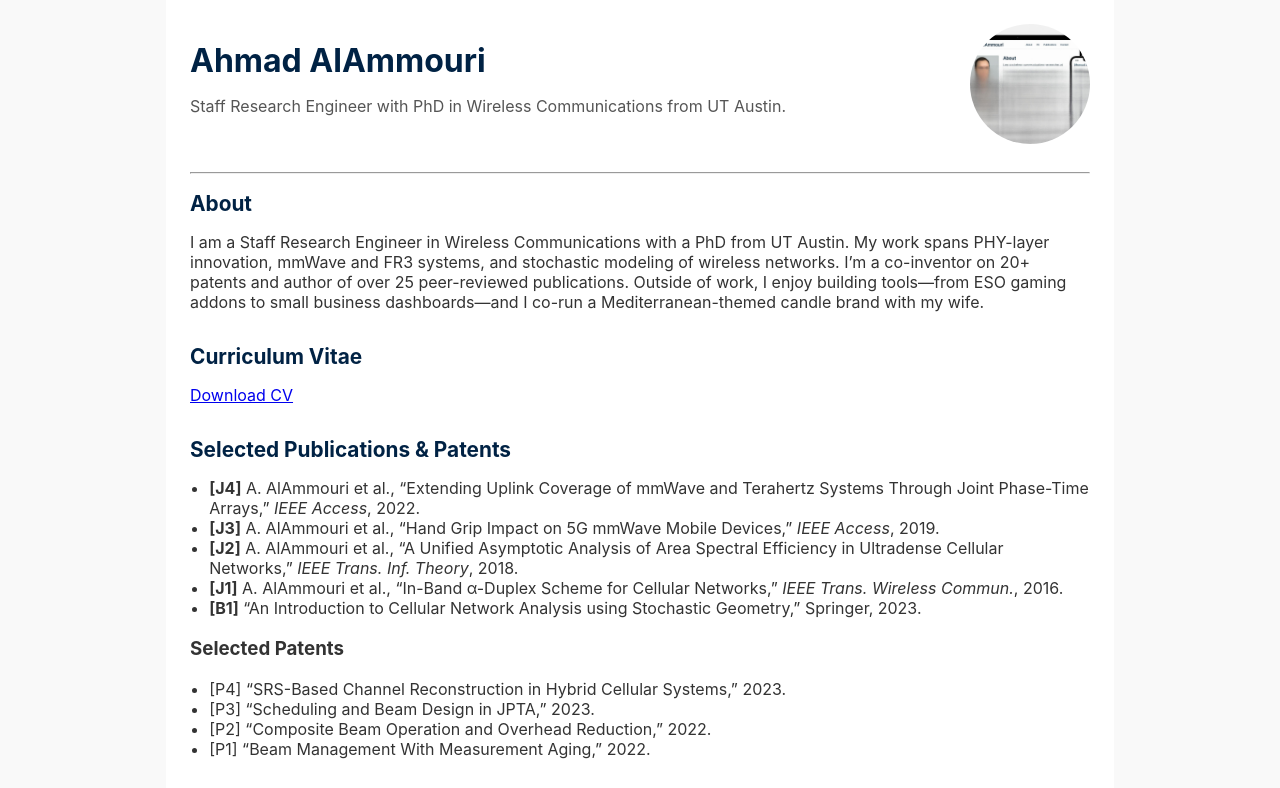
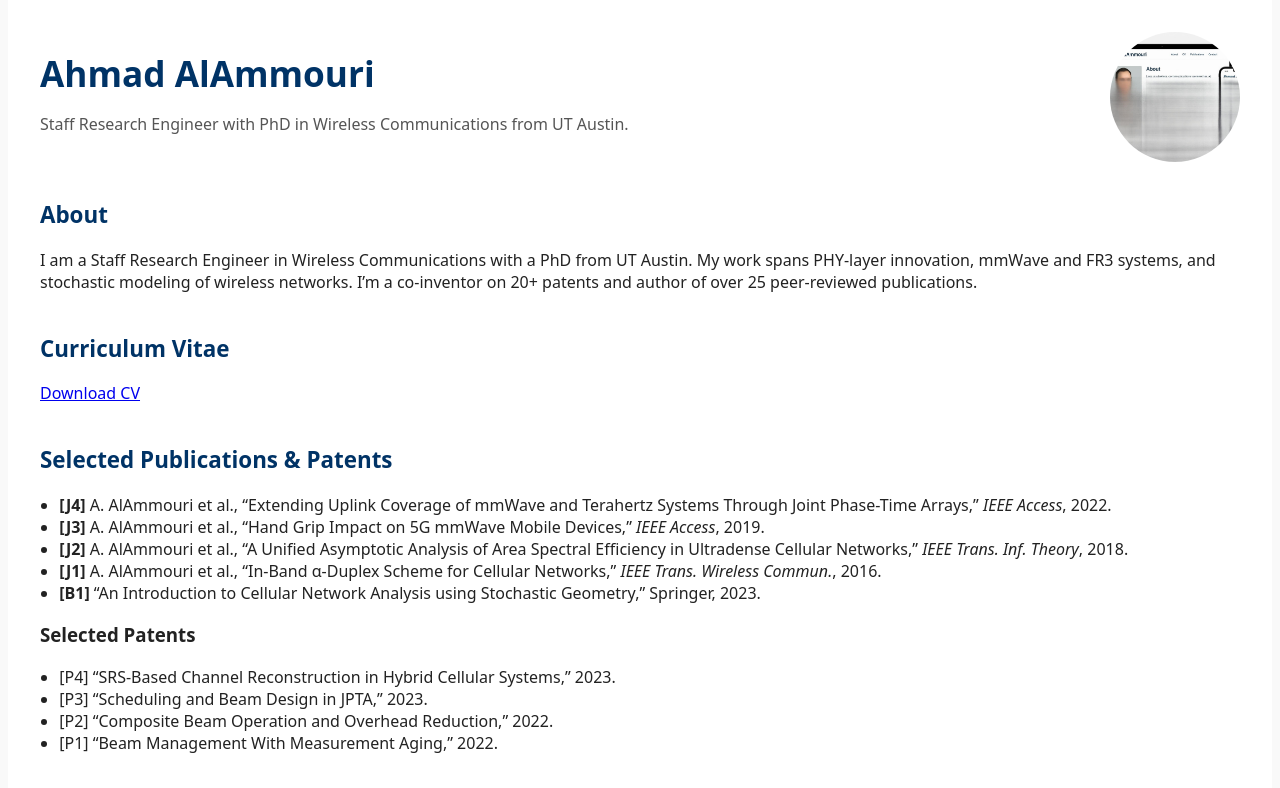
Before and after one commit to alammouri/alammouri.github.io, a plain HTML site: page index.html in a window 1280 px wide. Shown: the top 788 px of the page. Drawn offline with Linux system fonts and the light colour scheme.

Commit message:
Add files via upload

```diff
--- a/index.html
+++ b/index.html
@@ -1,28 +1,26 @@
 <!DOCTYPE html>
 <html lang="en">
 <head>
-    <meta charset="UTF-8">
-    <meta name="viewport" content="width=device-width, initial-scale=1.0">
+  <meta charset="UTF-8" />
+  <meta name="viewport" content="width=device-width, initial-scale=1.0"/>
   <title>Ahmad AlAmmouri</title>
-    <link rel="stylesheet" href="style.css">
+  <link rel="stylesheet" href="style.css" />
 </head>
 <body>
   <div class="container">
-        <div class="header">
+    <header class="header">
       <div class="left">
         <h1>Ahmad AlAmmouri</h1>
         <p class="subtitle">Staff Research Engineer with PhD in Wireless Communications from UT Austin.</p>
       </div>
       <div class="right">
-                <img src="photo.jpg" alt="Ahmad AlAmmouri">
+        <img src="photo.jpg" alt="Ahmad AlAmmouri" />
       </div>
-        </div>
-
-        <hr>
+    </header>
 
     <section>
       <h2>About</h2>
-            <p>I am a Staff Research Engineer in Wireless Communications with a PhD from UT Austin. My work spans PHY-layer innovation, mmWave and FR3 systems, and stochastic modeling of wireless networks. I’m a co-inventor on 20+ patents and author of over 25 peer-reviewed publications. Outside of work, I enjoy building tools—from ESO gaming addons to small business dashboards—and I co-run a Mediterranean-themed candle brand with my wife.</p>
+      <p>I am a Staff Research Engineer in Wireless Communications with a PhD from UT Austin. My work spans PHY-layer innovation, mmWave and FR3 systems, and stochastic modeling of wireless networks. I’m a co-inventor on 20+ patents and author of over 25 peer-reviewed publications.</p>
     </section>
 
     <section>
--- a/style.css
+++ b/style.css
@@ -1,15 +1,15 @@
 body {
-    font-family: -apple-system, BlinkMacSystemFont, 'Segoe UI', Roboto, Oxygen, Ubuntu, sans-serif;
-    background: #f9f9f9;
-    color: #333;
+  font-family: system-ui, sans-serif;
   margin: 0;
   padding: 0;
+  background: #f9f9f9;
+  color: #222;
 }
 
 .container {
-    max-width: 900px;
-    margin: 0 auto;
-    padding: 1.5rem;
+  max-width: 1200px;
+  margin: auto;
+  padding: 2rem;
   background: white;
 }
 
@@ -18,34 +18,33 @@ body {
   justify-content: space-between;
   align-items: center;
   flex-wrap: wrap;
-    margin-bottom: 1.5rem;
+  margin-bottom: 2rem;
 }
 
-.header .left h1 {
+.left h1 {
   margin: 0;
-    font-size: 2rem;
-    color: #002244;
+  font-size: 2.2rem;
+  color: #003366;
 }
 
 .subtitle {
   color: #555;
 }
 
-.header .right img {
-    width: 120px;
-    height: 120px;
+.right img {
+  width: 130px;
+  height: 130px;
   border-radius: 50%;
   object-fit: cover;
 }
 
 section {
-    margin-bottom: 2rem;
+  margin-bottom: 2.5rem;
 }
 
 h2 {
-    color: #002244;
-    font-size: 1.3rem;
-    margin-bottom: 0.5rem;
+  color: #003366;
+  font-size: 1.4rem;
 }
 
 ul {
@@ -54,7 +53,7 @@ ul {
 
 footer {
   text-align: center;
+  font-size: 0.9rem;
   color: #777;
-    font-size: 0.9rem;
   margin-top: 2rem;
 }
```
Lines whose indentation alone changed are shown as unchanged.
